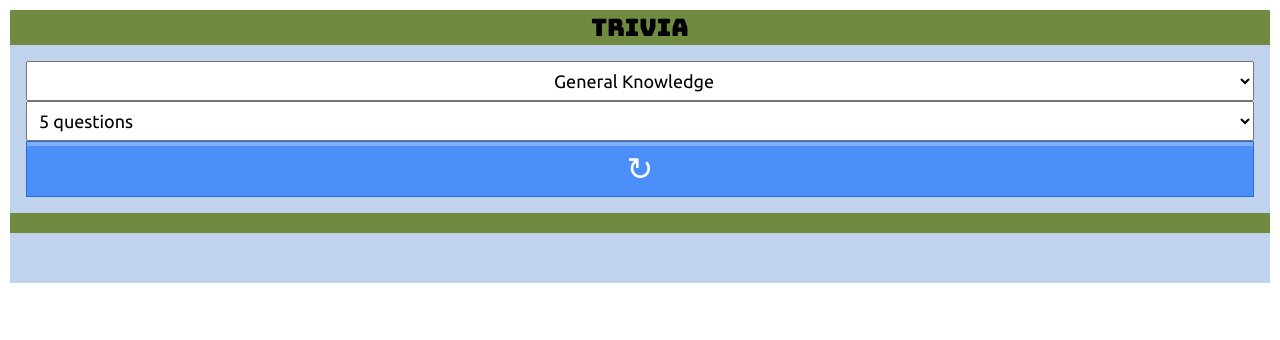
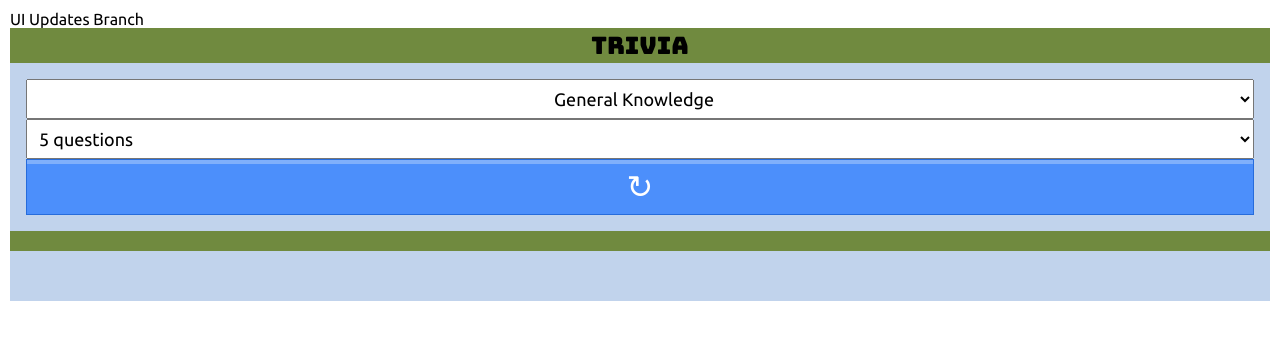
Before and after one commit to myraileen/GA-SEI-Trivia, a plain HTML site: page index.html in a window 1280 px wide. Drawn offline with nearby package versions, Linux system fonts and the light colour scheme; no server answers.

Commit message:
checking out a UI update branch

```diff
--- a/index.html
+++ b/index.html
@@ -12,6 +12,7 @@
 </head>
 
 <body>
+    <div >UI Updates Branch</div>
     <section class='header correct'>trivia</section>
     <section class='controls'>
         <select id='selectCount'>
```
